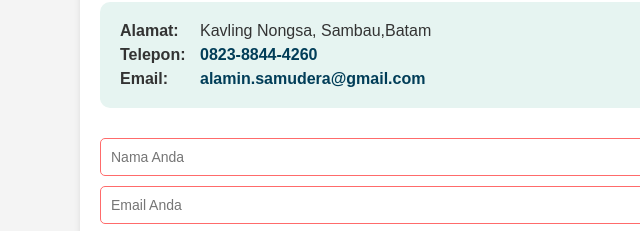
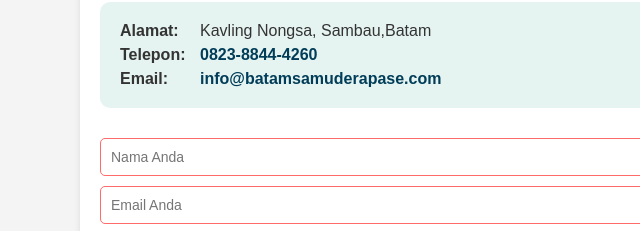
Before and after one commit to denyup98/batam-samudera-pase, a plain HTML site: page footer.html in a window 1280 px wide. Shown: the part 155-386 px from the top of the page, 40-680 px from the left. Drawn offline with Linux system fonts and the light colour scheme.

Commit message:
Update footer.html

```diff
--- a/footer.html
+++ b/footer.html
@@ -194,7 +194,7 @@
         </p>
         <p>
           <strong>Email:</strong>
-          <a href="mailto:alamin.samudera@gmail.com" itemprop="email">alamin.samudera@gmail.com</a>
+          <a href="mailto:info@batamsamuderapase.com" itemprop="email">info@batamsamuderapase.com</a>
         </p>
       </div>
     </div>
```
